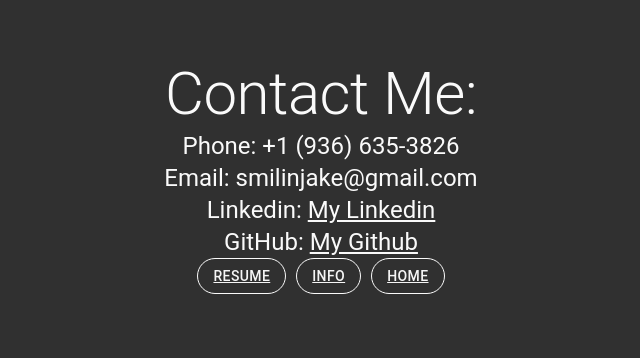
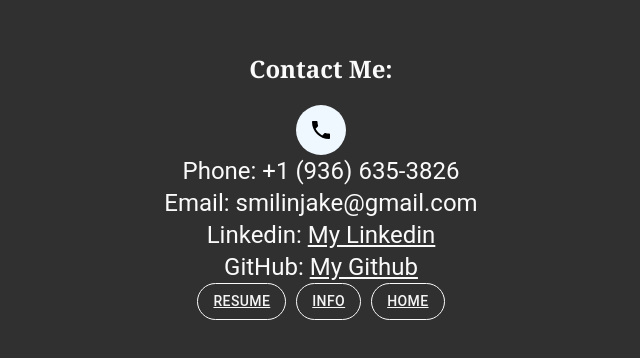
Before and after one commit to smilinjake/personalSite, a React (Create React App) app in the folder personal_site/: page /contact in a window 1280 px wide. Shown: the part 232-590 px from the top of the page, without its empty margins (319-959 px from the left). Built offline with nearby package versions, Linux system fonts and the light colour scheme.

Commit message:
started adding icons to contact sheet

```diff
--- a/personal_site/package.json
+++ b/personal_site/package.json
@@ -5,6 +5,7 @@
   "dependencies": {
     "@emotion/react": "^11.10.4",
     "@emotion/styled": "^11.10.4",
+    "@mui/icons-material": "^5.10.9",
     "@mui/material": "^5.10.4",
     "@testing-library/jest-dom": "^5.16.5",
     "@testing-library/react": "^13.4.0",
--- a/personal_site/src/App.css
+++ b/personal_site/src/App.css
@@ -100,6 +100,23 @@ h1 {
   align-items: center;
 }
 
+.ContactIcons {
+  display: flex;
+  /* align-items: center; */
+  justify-content: center;
+}
+
+.IconBubble {
+  display: flex;
+  flex-direction: row;
+  justify-content: center;
+  align-content: center;
+  align-items: center;
+  background-color: aliceblue;
+  border-radius: 50%;
+  height: 50px;
+  width: 50px;
+}
 /* ----------------------------------------- RESUME PAGE ---------------------------------------- */
 
 .MyResume {
--- a/personal_site/src/Components/ContactMe.jsx
+++ b/personal_site/src/Components/ContactMe.jsx
@@ -5,6 +5,7 @@ import { Link } from "react-router-dom";
 import Button from "@mui/material/Button";
 import { styled } from "@mui/material/styles";
 import Grid from "@mui/material/Grid";
+import PhoneIcon from "@mui/icons-material/Phone";
 
 const ColorButton = styled(Button)(({ theme }) => ({
   color: "#fafafa",
@@ -21,9 +22,15 @@ const ContactMe = () => {
   return (
     <div className="Contact-me">
       <Grid container direction="column" className="contact">
-        <Typography className="Tyopgraphy" variant="h2">
+        <h2 className="Tyopgraphy">Contact Me:</h2>
+        {/* <Typography className="Tyopgraphy" variant="h2">
           Contact Me:
-        </Typography>
+        </Typography> */}
+        <Grid className="ContactIcons" container item direction="row">
+          <span className="IconBubble">
+            <PhoneIcon />
+          </span>
+        </Grid>
         <Typography className="Tyopgraphy" variant="h5">
           Phone: +1 (936) 635-3826
         </Typography>
--- a/personal_site/src/Components/Home.jsx
+++ b/personal_site/src/Components/Home.jsx
@@ -1,5 +1,5 @@
 import React from "react";
-import Typography from "@mui/material/Typography";
+// import Typography from "@mui/material/Typography";
 import "../App.css";
 import { Link } from "react-router-dom";
 import Button from "@mui/material/Button";
```
Also changed, not shown: 1 other file (tests, documents, lock files or other folders).
